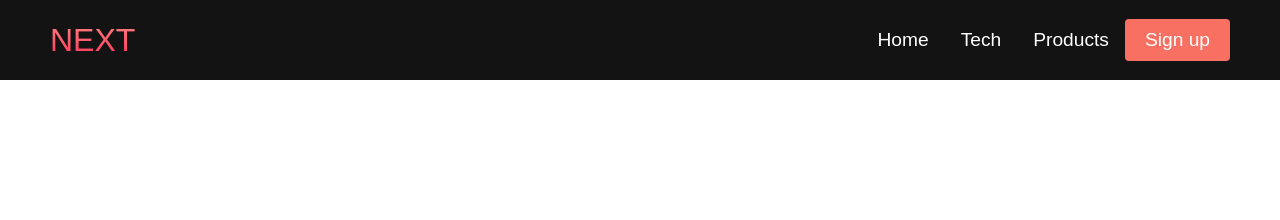
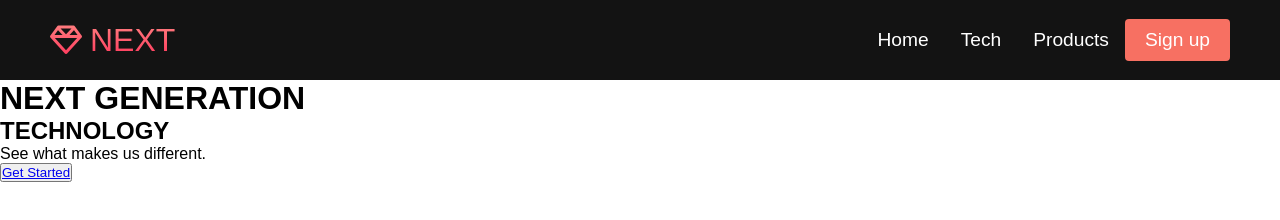
Before and after one commit to purple-ttv/Learning-JS, a plain HTML site: page index.html in a window 1280 px wide. Drawn offline with Linux system fonts and the light colour scheme.

Commit message:
Developed the Hero section in html and added icon

```diff
--- a/index.html
+++ b/index.html
@@ -5,11 +5,14 @@
     <meta name="viewport" content="width=device-width, initial-scale=1.0">
     <title>MY Website</title>
     <link rel="stylesheet" href="styles.css">
+    <script src="https://kit.fontawesome.com/371384fa49.js" crossorigin="anonymous"></script>
 </head>
 <body>
+    <!--Navbar section-->
     <nav class="navbar">
         <div class="navbar__container">
-            <a href="/" id="navbar__logo">NEXT</a>
+            <a href="/" id="navbar__logo">
+                <i class="fa-regular fa-gem"></i>NEXT</a>
             <div class="navbar__toggle" id="mobile-menu">
                 <span class="bar"></span>
                 <span class="bar"></span>
@@ -31,6 +34,21 @@
             </ul>
         </div>
     </nav>
+
+    <!--Hero section-->
+    <div class="main">
+        <div class="main__container">
+            <div class="main__content">
+                <h1>NEXT GENERATION</h1>
+                <h2>TECHNOLOGY</h2>
+                <p>See what makes us different.</p>
+                <button class="main__btn">
+                    <a href="/">Get Started</a>
+                </button>
+            </div>
+        </div>
+    </div>
+
     <script src="app.js"></script>
 </body>
 </html>
```
